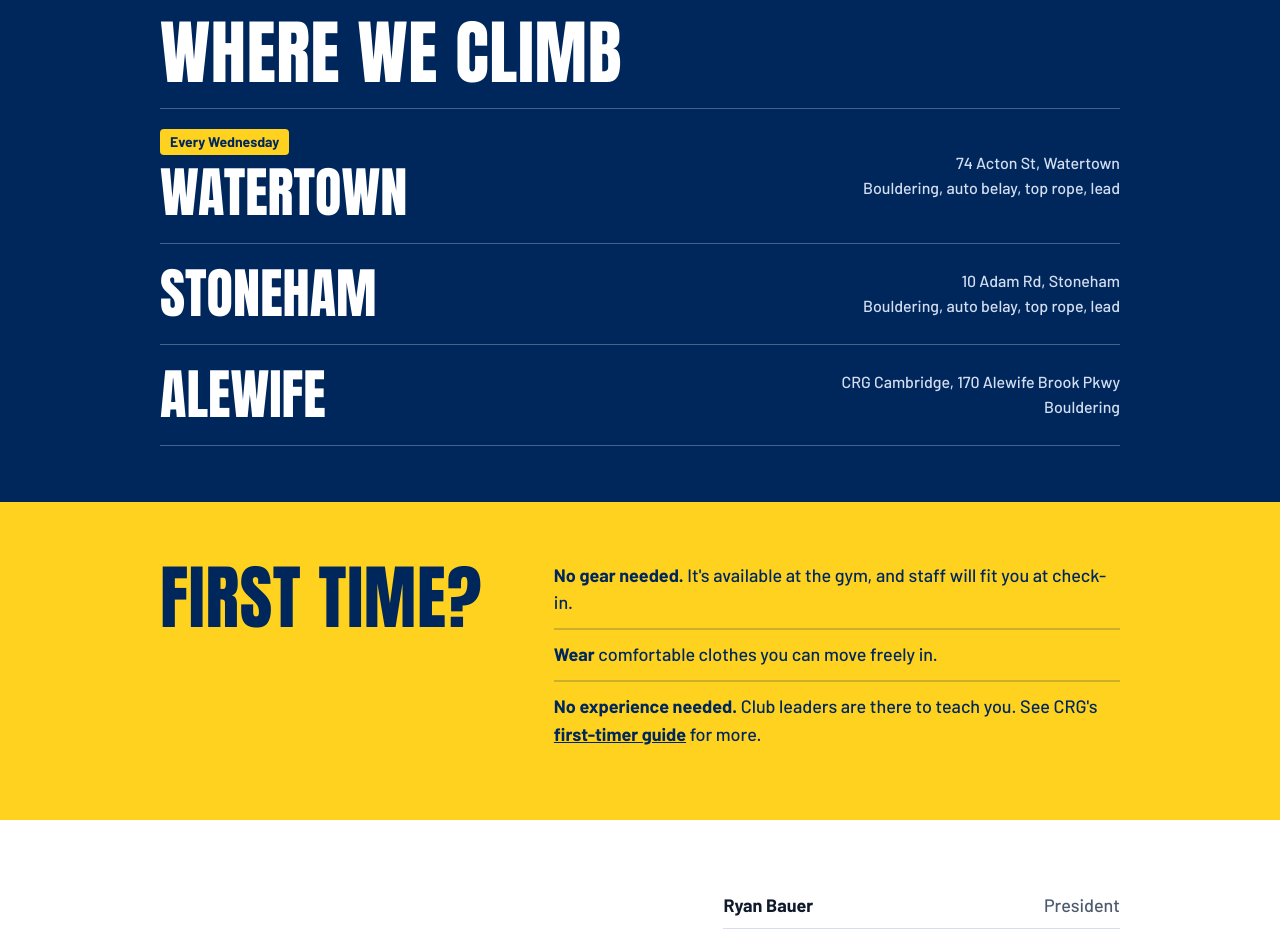
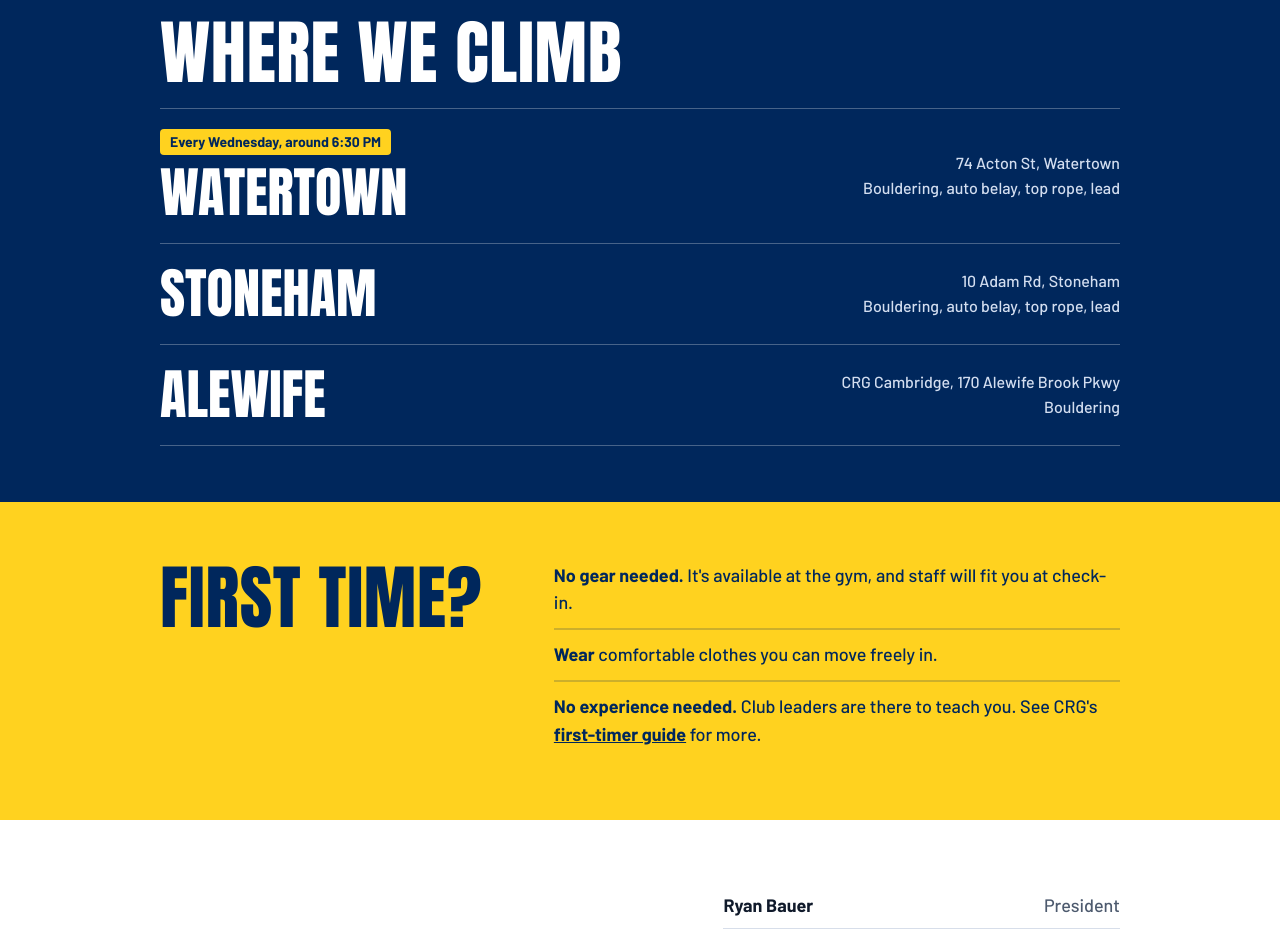
Before and after one commit to ethanbiancardi-prog/bentley-climbing-club, a plain HTML site: page index.html in a window 1280 px wide. Shown: the part 2020-2949 px from the top of the page. Drawn offline with Linux system fonts and the light colour scheme.

Commit message:
Add Wednesday session time
Co-Authored-By: Claude Opus 5.5 <noreply@anthropic.com>

```diff
--- a/index.html
+++ b/index.html
@@ -94,7 +94,7 @@
     <div class="wrap">
       <h2 class="big">Where we climb</h2>
       <a class="gym" href="https://centralrockgym.com/watertown">
-        <span class="when">Every Wednesday</span>
+        <span class="when">Every Wednesday, around 6:30 PM</span>
         <strong>Watertown</strong>
         <span class="info">74 Acton St, Watertown<br>Bouldering, auto belay, top rope, lead</span>
       </a>
```
